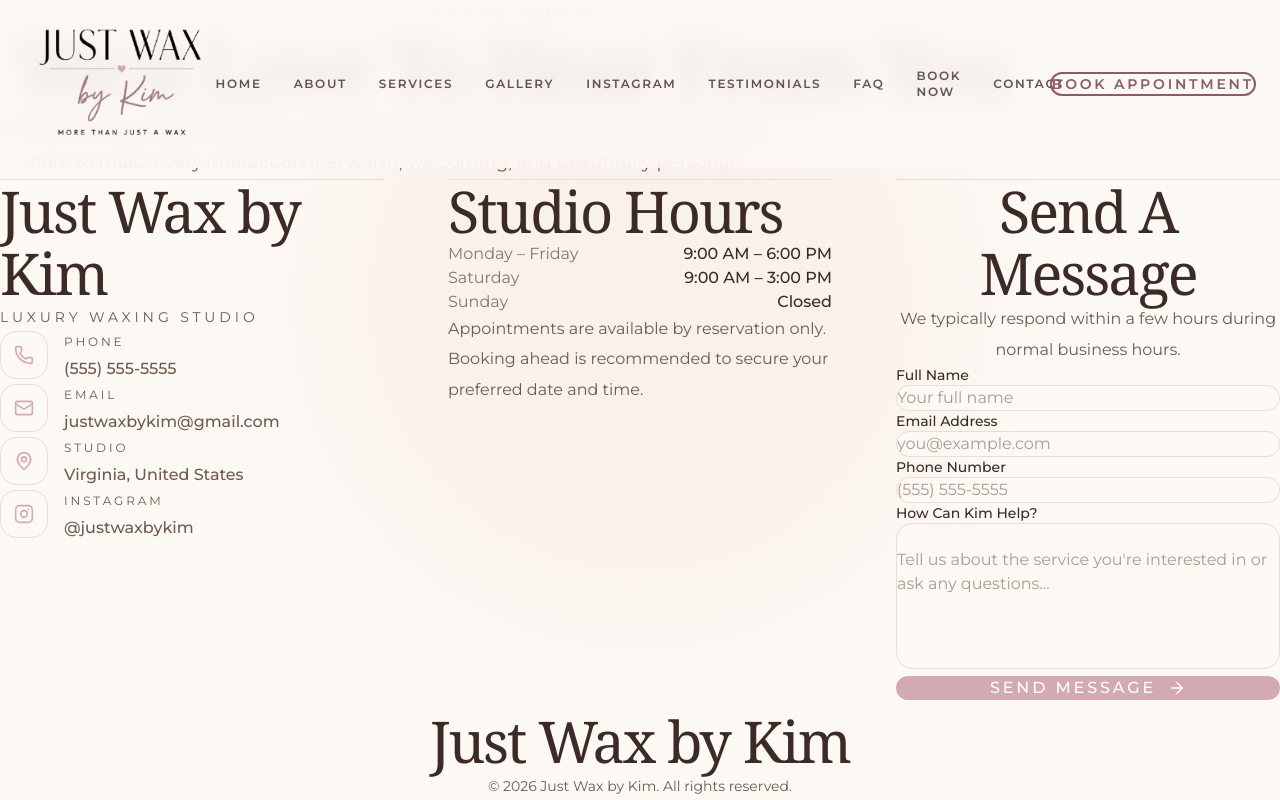
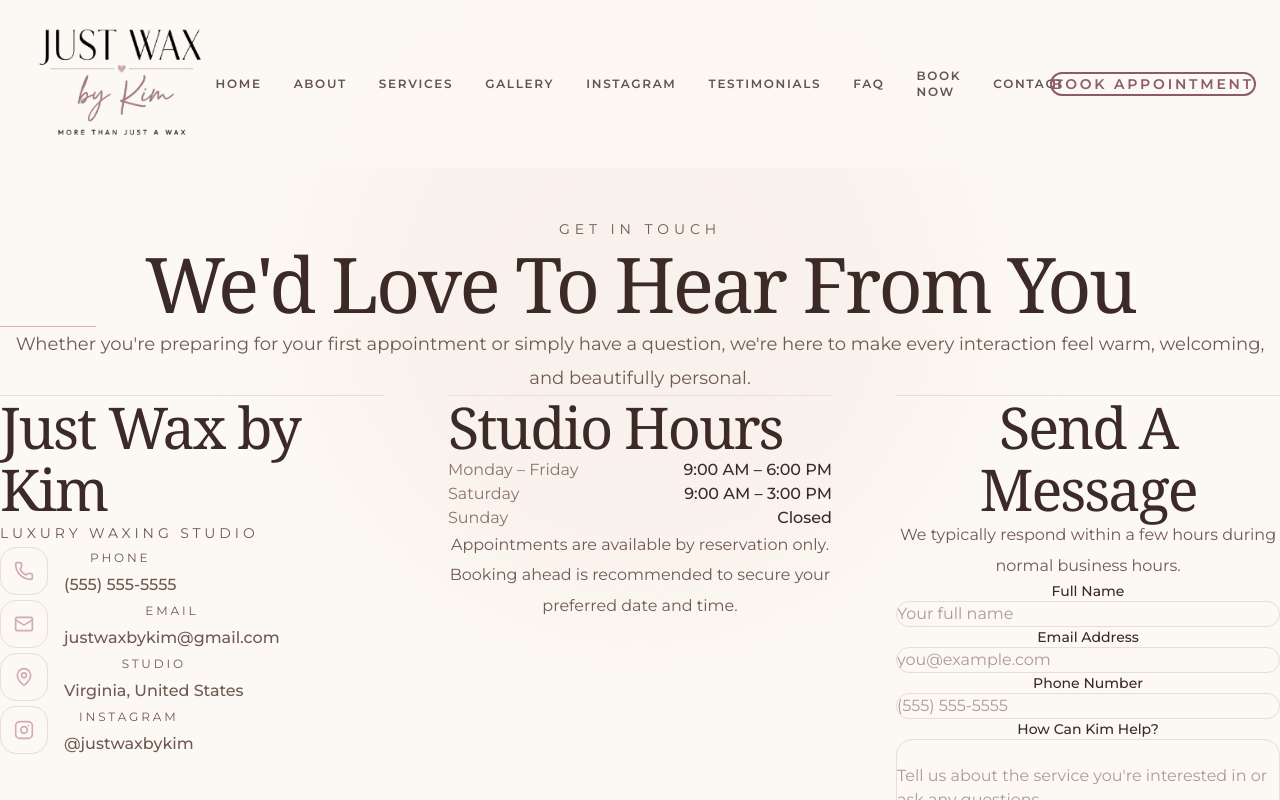
Before and after one commit to kevin-phan-25/just-wax-by-kim, a Next.js app: page /contact in a window 1280 px wide. Shown: the top 800 px of the page. Built offline with nearby package versions, Linux system fonts and the light colour scheme; a web font is replaced by a local one.

Commit message:
Update Contact.tsx

```diff
--- a/features/contact/Contact.tsx
+++ b/features/contact/Contact.tsx
@@ -6,13 +6,12 @@
  * Description:
  * Standalone luxury contact presentation.
  *
- * Changes:
- * • Converted from homepage section
- * • Removed anchor dependency
- * • Added full-page editorial layout
- * • Preserved 3-column contact structure
- * • Matches Gallery / Testimonials / FAQ architecture
- *
+ * Updated:
+ * • Matched ServicePricingSection spacing system
+ * • Added navbar transition spacer
+ * • Removed width restrictions
+ * • Preserved centered typography
+ * • Full-width contact presentation
  * -----------------------------------------------------------------------------
  */
 
@@ -20,19 +19,25 @@ import ContactForm from "./ContactForm";
 import ContactHours from "./ContactHours";
 import ContactInfo from "./ContactInfo";
 
+
 export default function Contact() {
+
 return (
+
 <section
+  id="contact"
   className="
     relative
+    w-full
+    min-h-screen
     overflow-hidden
     bg-[#FCF8F3]
-        py-24
-        md:py-32
   "
 >
 
+
   {/* Ambient Background */}
+
   <div
     aria-hidden
     className="
@@ -51,23 +56,37 @@ export default function Contact() {
   />
 
 
+
+  {/* Navbar Transition Spacer */}
+
+  <div
+    className="
+      h-[216px]
+    "
+  />
+
+
+
+  {/* Content */}
+
   <div
     className="
       relative
       z-10
-          mx-auto
-          max-w-7xl
+      w-full
       px-6
+      text-center
     "
   >
 
 
+
     {/* HEADER */}
+
     <header
       className="
-            mx-auto
-            max-w-5xl
-            text-center
+        w-full
+        mb-16
       "
     >
 
@@ -81,6 +100,7 @@ export default function Contact() {
       >
         Get In Touch
       </p>
+
 
 
       <h1
@@ -97,6 +117,7 @@ export default function Contact() {
       </h1>
 
 
+
       <div
         className="
           mx-auto
@@ -108,13 +129,12 @@ export default function Contact() {
       />
 
 
+
       <p
         className="
-              mx-auto
-              mt-8
-              max-w-3xl
+          mt-6
           text-lg
-              leading-9
+          leading-relaxed
           text-[#8C7468]
         "
       >
@@ -123,15 +143,20 @@ export default function Contact() {
         interaction feel warm, welcoming, and beautifully personal.
       </p>
 
+
     </header>
 
 
 
+
+
     {/* CONTACT GRID */}
+
     <div
       className="
         mt-20
         grid
+        w-full
         gap-12
         lg:grid-cols-3
         lg:gap-16
@@ -139,7 +164,9 @@ export default function Contact() {
     >
 
 
+
       {/* CONTACT INFORMATION */}
+
       <div
         className="
           border-t
@@ -147,12 +174,17 @@ export default function Contact() {
           pt-10
       "
       >
+
         <ContactInfo />
+
       </div>
 
 
 
+
+
       {/* HOURS */}
+
       <div
         className="
           border-t
@@ -160,12 +192,17 @@ export default function Contact() {
           pt-10
         "
       >
+
         <ContactHours />
+
       </div>
 
 
 
+
+
       {/* FORM */}
+
       <div
         className="
           border-t
@@ -173,6 +210,7 @@ export default function Contact() {
           pt-10
         "
       >
+
 
         <div
           className="
@@ -191,6 +229,7 @@ export default function Contact() {
           </h2>
 
 
+
           <p
             className="
               mt-4
@@ -202,7 +241,10 @@ export default function Contact() {
             normal business hours.
           </p>
 
+
         </div>
+
+
 
 
         <div
@@ -210,9 +252,8 @@ export default function Contact() {
             mt-10
           "
         >
+
           <ContactForm />
-            </div>
-
 
         </div>
 
@@ -223,6 +264,13 @@ export default function Contact() {
     </div>
 
 
+
+  </div>
+
+
+
 </section>
+
 );
+
 }
```
Lines whose indentation alone changed are shown as unchanged.
